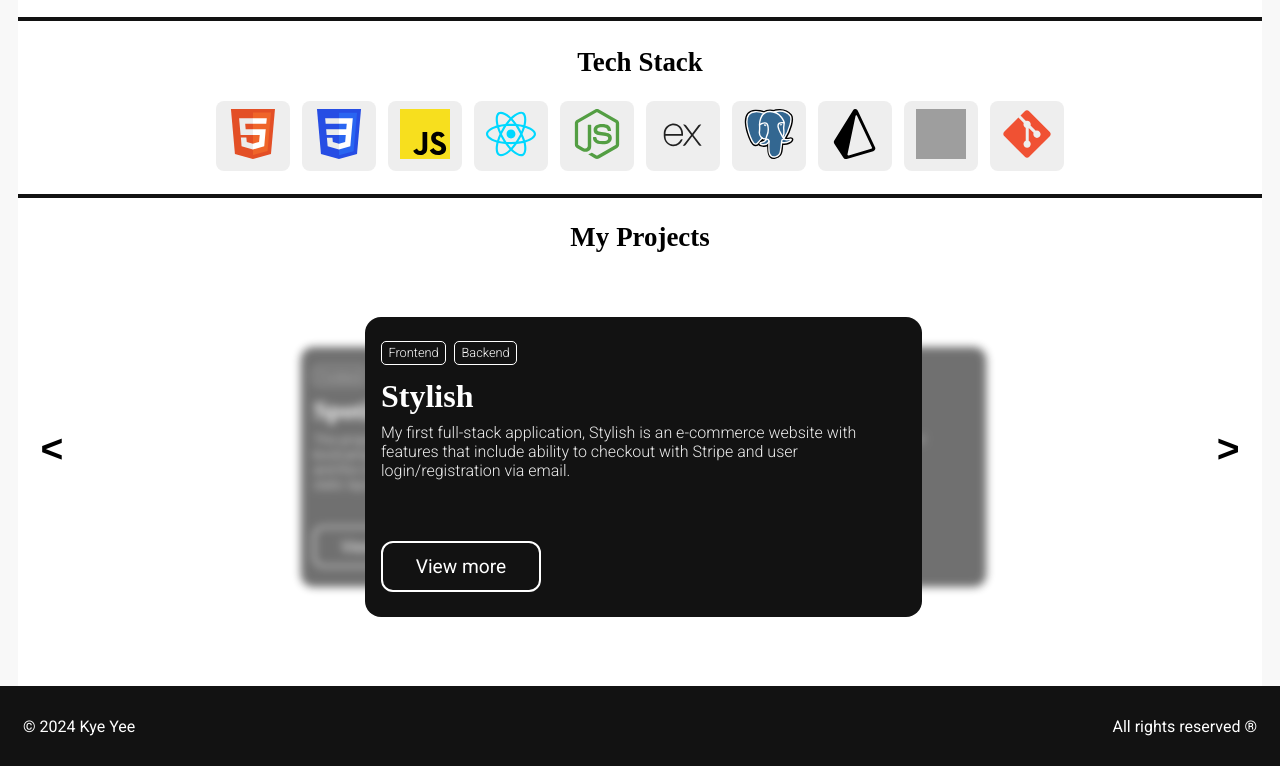
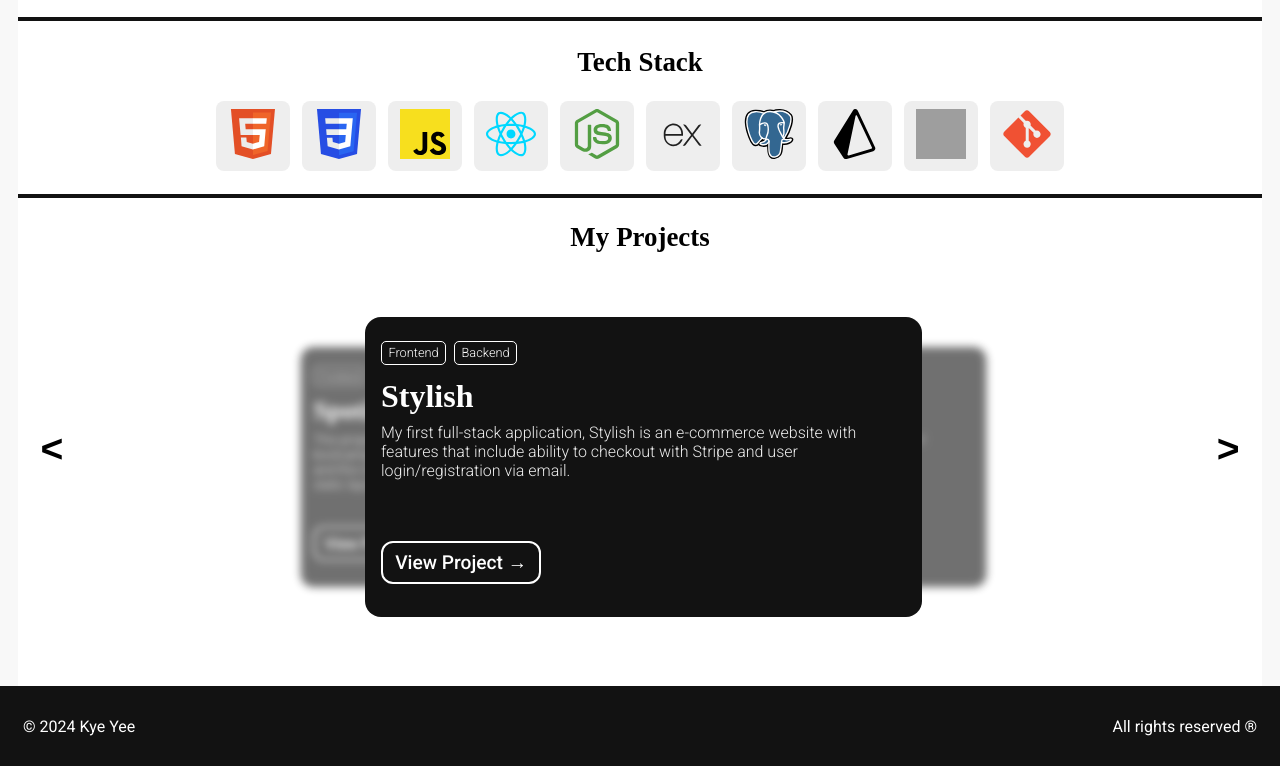
Before and after one commit to yee0802/portfolio, a React (Vite) app: page / in a window 1280 px wide. Shown: the part 419-1185 px from the top of the page. Built offline with nearby package versions, Linux system fonts and the light colour scheme; grey boxes are pictures that could not be loaded.

Commit message:
update ProjectListItem view project button

```diff
--- a/src/components/ProjectListItem/index.css
+++ b/src/components/ProjectListItem/index.css
@@ -46,19 +46,28 @@
 }
 
 .gallery__item__button {
+  display: flex;
+  align-items: center;
+  height: fit-content;
+  width: fit-content;
+  text-decoration: none;
+}
+
+.gallery__item__button > button {
   background-color: var(--black);
-  padding: 0.75rem;
+  padding: 0.5rem;
   color: #fff;
   border: none;
   border-radius: 12px;
   font-size: 1.2rem;
+  font-weight: 500;
   width: 160px;
   cursor: pointer;
   transition: all 300ms ease;
   border: 2px solid #fff;
 }
 
-.gallery__item__button:hover {
+.gallery__item__button > button:hover {
   background-color: #fff;
   color: var(--black);
 }
--- a/src/components/ProjectListItem/index.jsx
+++ b/src/components/ProjectListItem/index.jsx
@@ -17,8 +17,8 @@ export default function ProjectListItem({ tags, title, desc, repo }) {
       </article>
 
       {repo && (
-        <a href={repo} target="_blank">
-          <button className="gallery__item__button">View more</button>
+        <a href={repo} target="_blank" className="gallery__item__button">
+          <button>View Project &#8594;</button>
         </a>
       )}
     </li>
```
